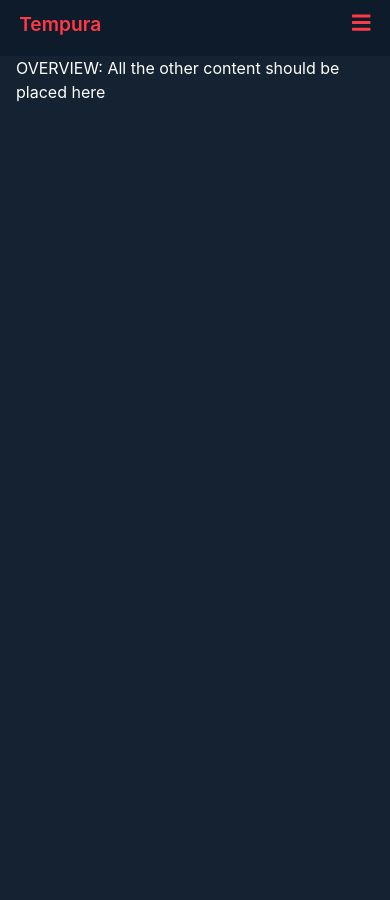
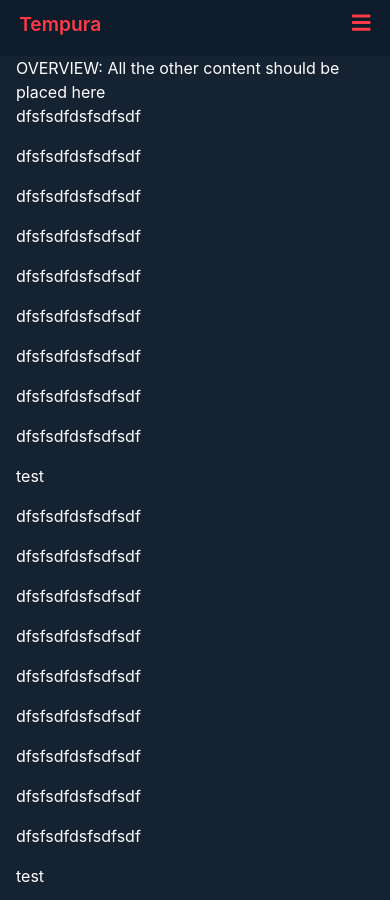
Before and after one commit to antoniopedrodantas/sinf-feup, a React (Create React App) app in the folder tempura/client/: page /overview in a window 390 px wide. Before the commit the page ends 844 px from the top, so only its background shows below. Built offline with nearby package versions, Linux system fonts and the light colour scheme.

Commit message:
Fixed bug but found another in mobile version...

```diff
--- a/tempura/client/src/common.css
+++ b/tempura/client/src/common.css
@@ -2,7 +2,13 @@
 
 .right-side{
   background-color: var(--core-background);
+
   color: var(--white-color);
+  overflow-y: scroll;
+  top: 0;
+  left: 0;
+  z-index: 999;
+  height: 100vh;
 }
 
 .toggle-menu{
--- a/tempura/client/src/scenes/Overview/Overview.tsx
+++ b/tempura/client/src/scenes/Overview/Overview.tsx
@@ -26,6 +26,34 @@ const Overview: React.FC = () => {
           </div>
           <div className="right-side col-md-10">
             OVERVIEW: All the other content should be placed here
+            <p>dfsfsdfdsfsdfsdf</p>
+            <p>dfsfsdfdsfsdfsdf</p>
+            <p>dfsfsdfdsfsdfsdf</p>
+            <p>dfsfsdfdsfsdfsdf</p>
+            <p>dfsfsdfdsfsdfsdf</p>
+            <p>dfsfsdfdsfsdfsdf</p>
+            <p>dfsfsdfdsfsdfsdf</p>
+            <p>dfsfsdfdsfsdfsdf</p>
+            <p>dfsfsdfdsfsdfsdf</p>
+            <p>test</p>
+            <p>dfsfsdfdsfsdfsdf</p>
+            <p>dfsfsdfdsfsdfsdf</p>
+            <p>dfsfsdfdsfsdfsdf</p>
+            <p>dfsfsdfdsfsdfsdf</p>
+            <p>dfsfsdfdsfsdfsdf</p>
+            <p>dfsfsdfdsfsdfsdf</p>
+            <p>dfsfsdfdsfsdfsdf</p>
+            <p>dfsfsdfdsfsdfsdf</p>
+            <p>dfsfsdfdsfsdfsdf</p>
+            <p>test</p>
+            <p>dfsfsdfdsfsdfsdf</p>
+            <p>dfsfsdfdsfsdfsdf</p>
+            <p>dfsfsdfdsfsdfsdf</p>
+            <p>dfsfsdfdsfsdfsdf</p>
+            <p>test</p>
+            <p>dfsfsdfdsfsdfsdf</p>
+            <p>test</p>
+
           </div>
         </div>
       </div>
```
